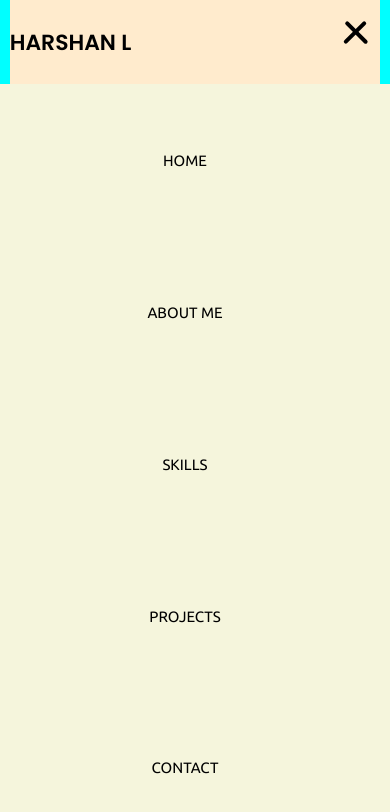
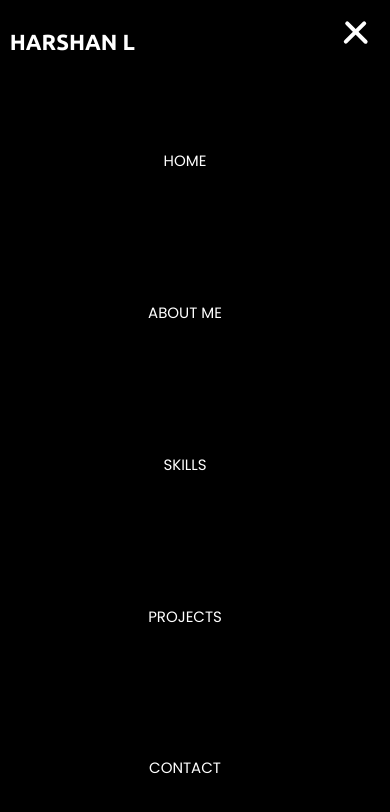
Before and after one commit to Harshanl2002/HARSHAN, a plain HTML site: page index.html in a window 390 px wide. Both pictures are taken after a click on the element 355 px from the left and 29 px from the top of the page. Drawn offline with Linux system fonts and the light colour scheme.

Commit message:
nav bar ver 2.0 mob

```diff
--- a/script.js
+++ b/script.js
@@ -1,9 +1,10 @@
 const mnbar = document.getElementById("menu");
 const l = document.getElementById("links");
-
+const lo = document.getElementById("nav");
 mnbar.onclick = () => {
     l.classList.toggle("dis");
     mnbar.children[0].classList.toggle("t1")
     mnbar.children[1].classList.toggle("t2")
     mnbar.children[2].classList.toggle("t3")
+    lo.classList.toggle("dis1")
 }
--- a/styles.css
+++ b/styles.css
@@ -6,8 +6,24 @@
     box-sizing: border-box;
 }
 
+:root {
+    --pc: #050505;
+    --sc: #fff;
+}
+
 html {
     font-size: 10px;
+}
+
+body {
+
+    /* background: #43C6AC;
+    background: -webkit-linear-gradient(to bottom, #191654, #43C6AC);
+    background: linear-gradient(to bottom, #191654, #43C6AC); */
+    /* background-color: var(--pc); */
+    background-size: cover;
+    background-repeat: no-repeat;
+    background-attachment: fixed;
 }
 
 .nav {
@@ -15,18 +31,19 @@ html {
     width: 100%;
     height: 10vh;
     position: sticky;
-    background-color: aqua;
+    background: crimson;
+    /* background-color: rgb(247, 240, 240, .2); */
     animation: nav 0.5s linear;
-
 }
 
-.nav nav {
+nav {
     width: 95%;
     height: 10vh;
     margin: auto;
-    background-color: blanchedalmond;
+    /* background-color: blanchedalmond; */
     display: flex;
     justify-content: space-between;
+    opacity: 1;
 }
 
 .nav .logo {
@@ -36,12 +53,13 @@ html {
     font-size: calc(1vw + 1.5rem);
     font-weight: 600;
     text-transform: uppercase;
-    font-family: 'Poppins', sans-serif;
+    font-family: 'Ubuntu', sans-serif;
+    color: var(--sc);
 }
 
 .nav ul {
-    width: 50vw;
-    background-color: beige;
+    width: 40vw;
+    /* background-color: beige; */
     display: flex;
     justify-content: space-around;
     align-items: center;
@@ -52,11 +70,11 @@ html {
 }
 
 .nav ul li a {
-    font-size: calc(1vw + .8rem);
+    font-size: 1.8rem;
     padding-bottom: 8px;
     text-decoration: none;
-    color: #000;
-    font-family: 'Ubuntu', sans-serif;
+    color: var(--sc);
+    font-family: 'Poppins', sans-serif;
     text-transform: uppercase;
     display: inline-block;
     position: relative;
@@ -67,10 +85,11 @@ html {
     position: absolute;
     width: 100%;
     transform: scaleX(0);
-    height: 5px;
+    height: 3px;
+    border-radius: 4px;
     bottom: 0;
     left: 0;
-    background-color: #000;
+    background-color: var(--sc);
     transform-origin: bottom right;
     transition: transform 0.25s ease-out;
 }
@@ -96,7 +115,7 @@ html {
     display: block;
     width: 30px;
     border-radius: 4px;
-    background-color: #000;
+    background-color: var(--sc);
     /* display: none; */
 }
 
@@ -120,6 +139,7 @@ html {
 
 @media only screen and (max-width: 650px) {
     .nav {
+        background-color: crimson;
         margin: 0;
         text-align: center;
     }
@@ -137,6 +157,7 @@ html {
     }
 
     .nav ul {
+        background-color: black;
         width: 100%;
         position: fixed;
         top: 10vh;
@@ -154,7 +175,9 @@ html {
     }
 
     .nav ul li a:hover {
-        background-color: blue;
+        font-size: 4vh;
+        color: rgb(19, 222, 236);
+        transition: all .5s linear;
     }
 
     .nav ul li a:hover::after {
@@ -182,6 +205,10 @@ html {
     transition: all .5s linear;
 }
 
+.dis1 {
+    background-color: black;
+}
+
 @keyframes nav {
     0% {
         transform: translateY(-100%);
```
Also changed, not shown: images/back.jpg (added), images/back1.jpg (added), 1 other file.
